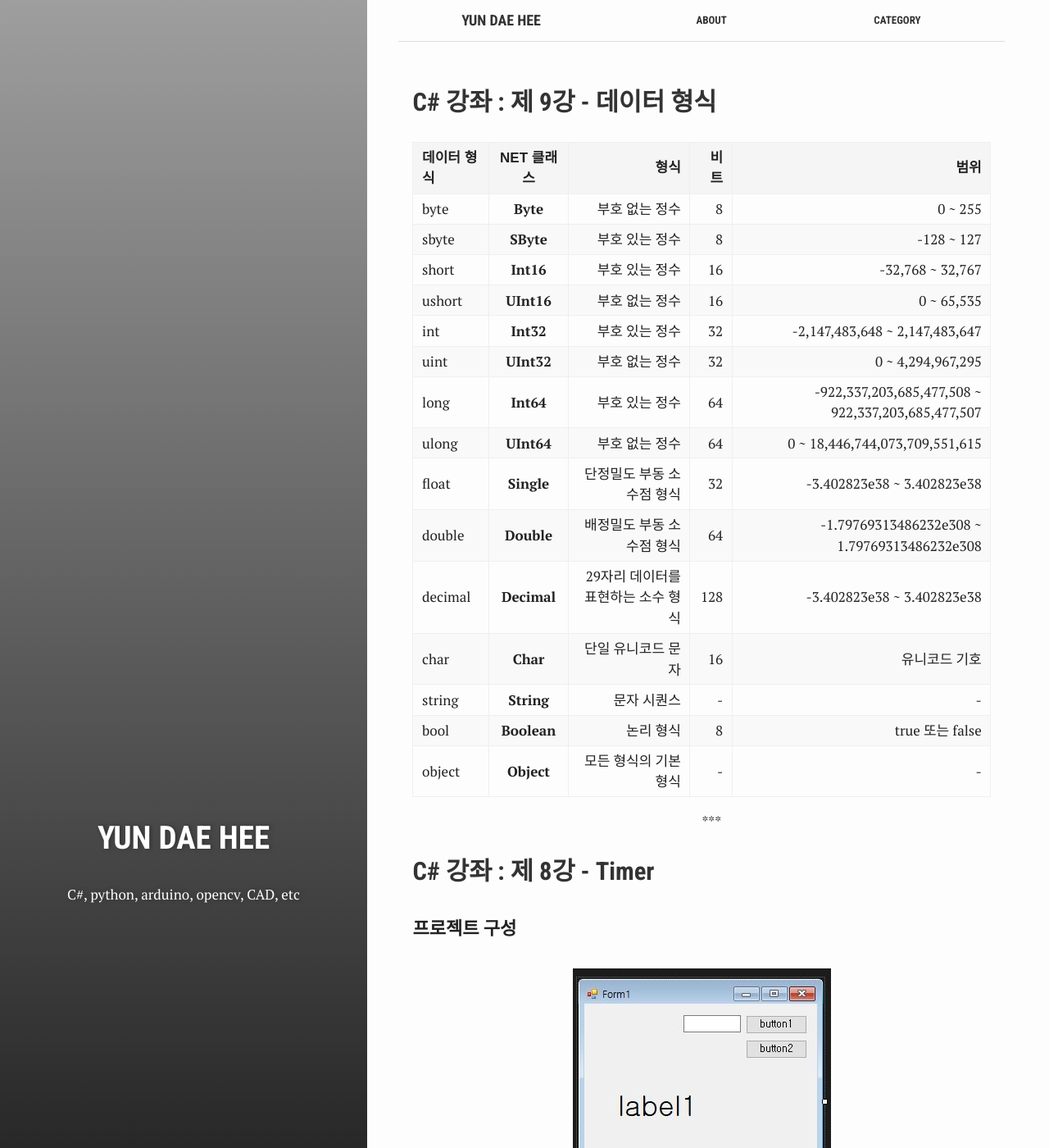
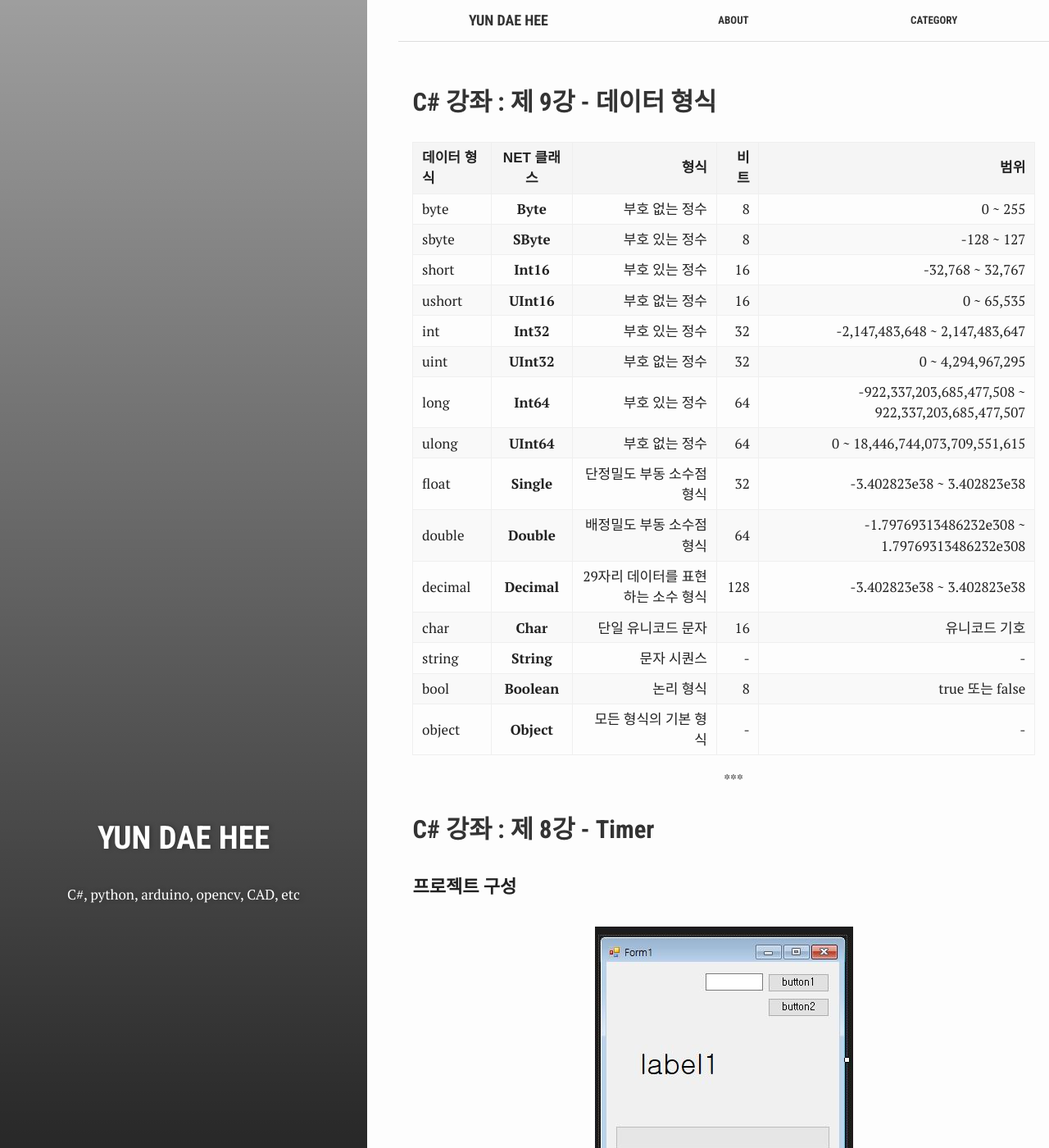
Before and after one commit to test076923/076923.github.io, a Jekyll site: the page built from index.html, in a window 1280 px wide and 1400 px high. Shown: the whole window at 82% size. Built offline with Jekyll 4.4.1, drawn with Linux system fonts in a browser that asks for light colours.

Commit message:
Update _variables.scss

```diff
--- a/assets/_sass/_variables.scss
+++ b/assets/_sass/_variables.scss
@@ -5,7 +5,7 @@ $sm-break-point: 320px;
 
 $aside-width: 35%;
 $content-wrapper-width: 62%;
-$article-max-width: 740px;
+$article-max-width: 900px;
 $post-margin-left: 38%;
 
 $img: "../img";
```
